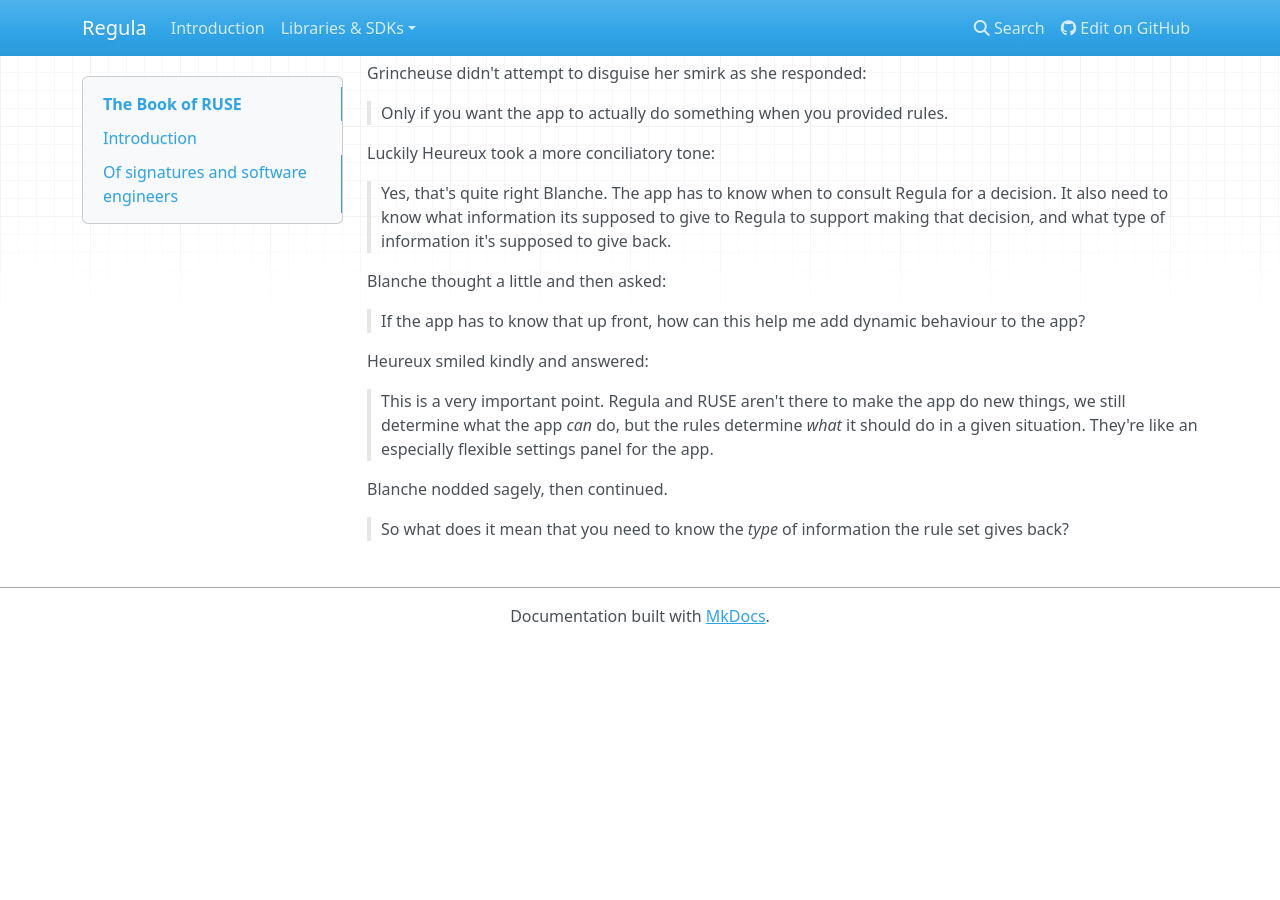
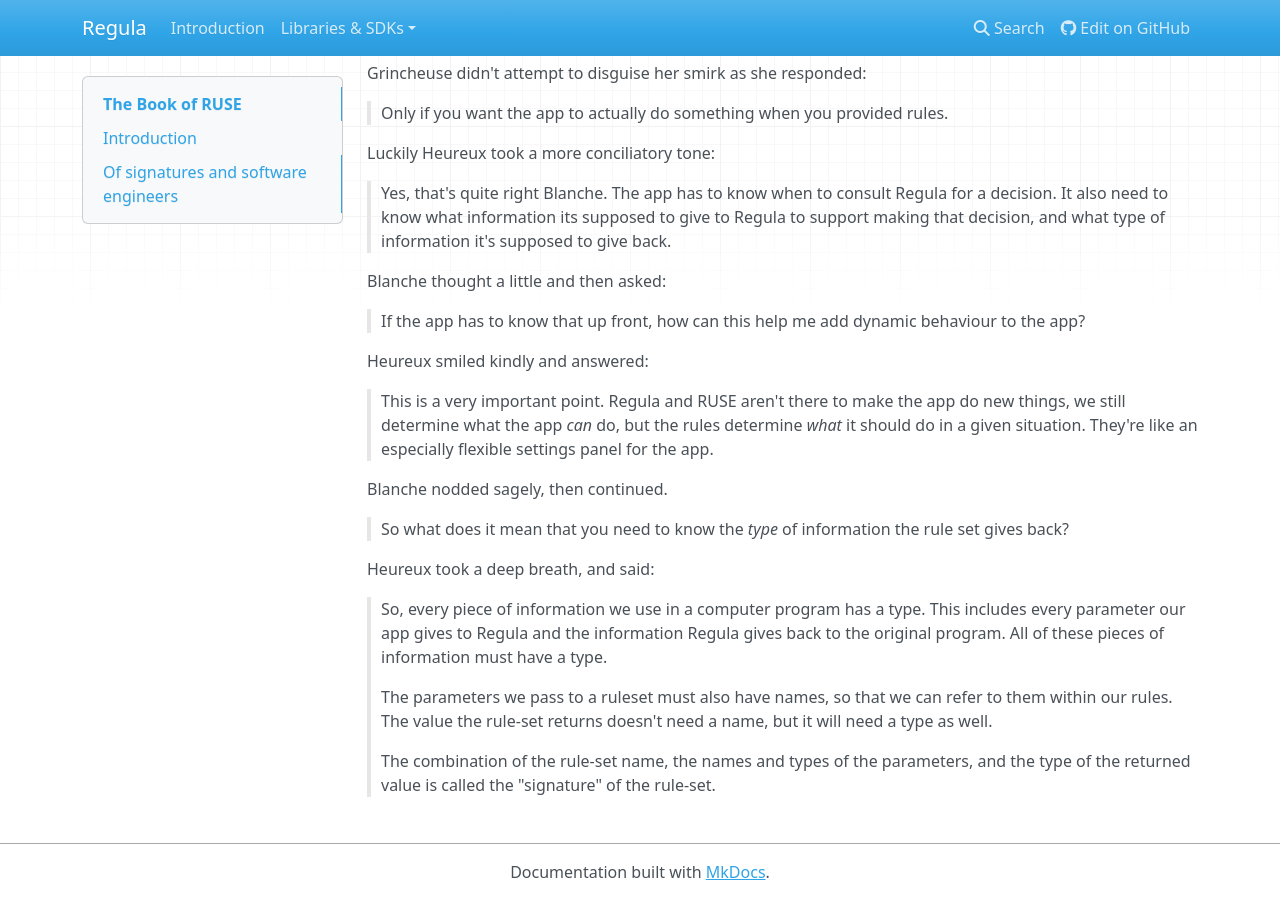
Before and after one commit to heetch/regula, an MkDocs documentation site: the page built from docs/ruse/book.md, in a window 1280 px wide and 900 px high, scrolled down 1838 px. Built offline with MkDocs 1.6.1, drawn with Linux system fonts in a browser that asks for light colours; nearby versions of some CDN libraries; old or Windows-style settings are respelled for this version of MkDocs; before the commit the page ends 2482 px from its top, so only the background shows below that.

Commit message:
Further text

```diff
--- a/docs/ruse/book.md
+++ b/docs/ruse/book.md
@@ -91,3 +91,18 @@ Blanche nodded sagely, then continued.
 
 > So what does it mean that you need to know the *type* of information
 > the rule set gives back?
+
+Heureux took a deep breath, and said:
+
+> So, every piece of information we use in a computer program has a
+> type.  This includes every parameter our app gives to Regula and the
+> information Regula gives back to the original program. All of these
+> pieces of information must have a type.
+>
+> The parameters we pass to a ruleset must also have names, so that we
+> can refer to them within our rules.  The value the rule-set returns
+> doesn't need a name, but it will need a type as well.
+>
+>The combination of the rule-set name, the names and types of the
+>parameters, and the type of the returned value is called the
+>"signature" of the rule-set.
```
